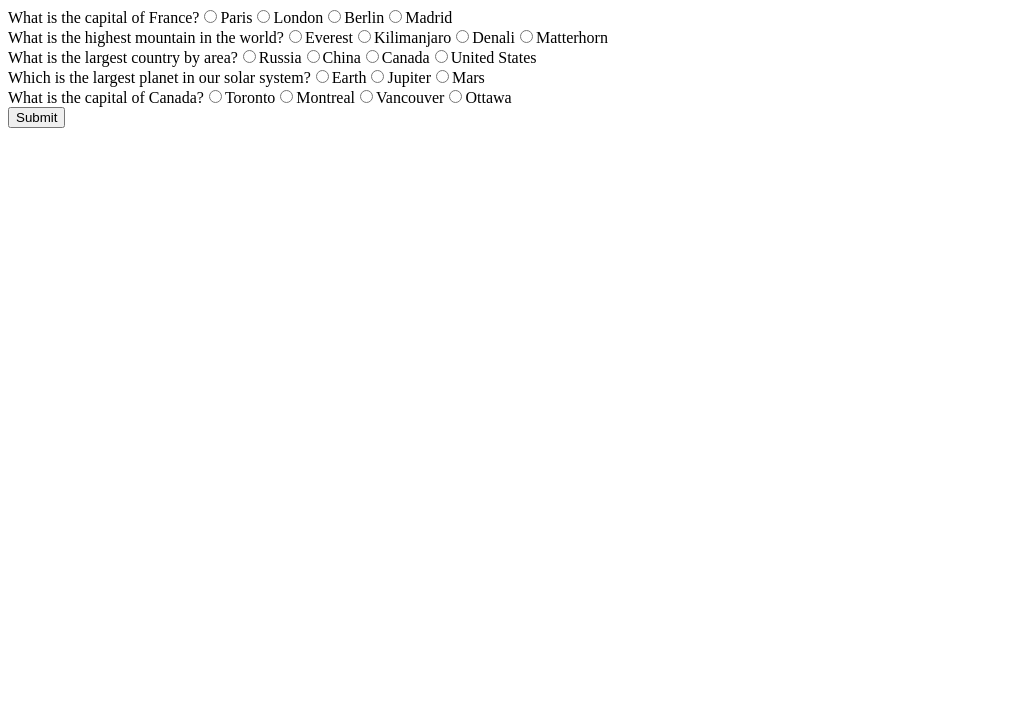
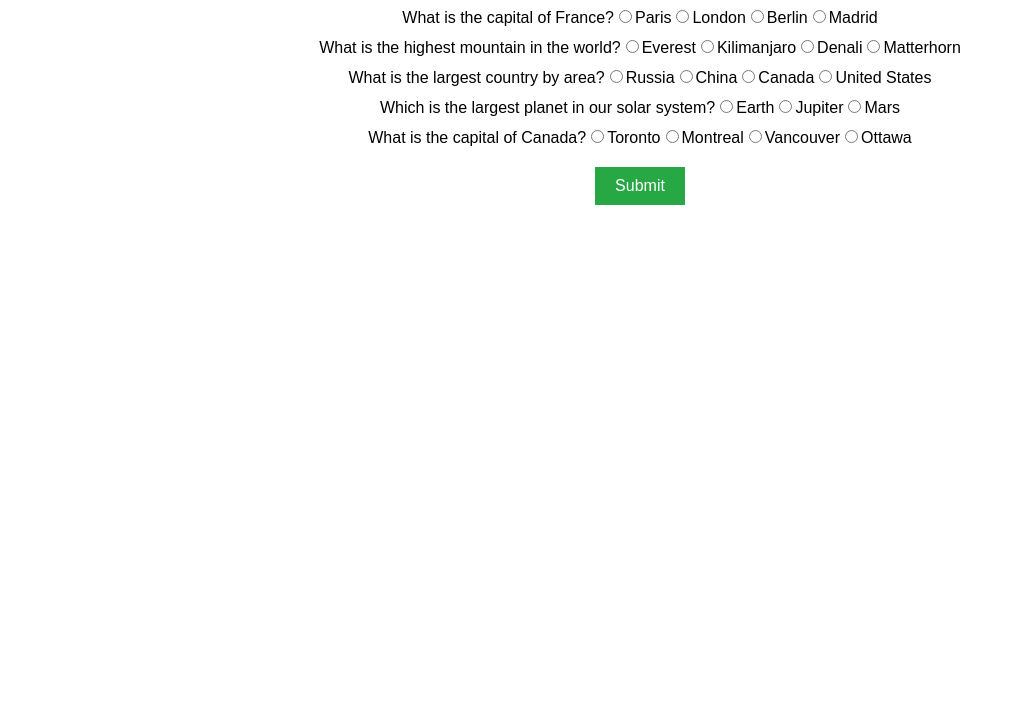
Before and after one commit to acciojob/quiz-with-session-RajeevRoy120, a website: page main.html in a window 1280 px wide. Shown: the part 73-800 px from the top of the page, without its empty margins (0-1015 px from the left). Drawn offline with Linux system fonts and the light colour scheme.

Commit message:
created a submission

```diff
--- a/styles.css
+++ b/styles.css
@@ -1 +1,37 @@
 /*  your css code here. If applicable */
+body {
+    font-family: Arial, sans-serif;
+    margin: 20px;
+    text-align: center;
+}
+
+h1 {
+    color: #333;
+}
+
+#questions {
+    margin-bottom: 20px;
+}
+
+div {
+    margin: 10px 0;
+}
+
+button {
+    background-color: #28a745;
+    color: white;
+    border: none;
+    padding: 10px 20px;
+    font-size: 16px;
+    cursor: pointer;
+}
+
+button:hover {
+    background-color: #218838;
+}
+
+#score {
+    margin-top: 20px;
+    font-size: 18px;
+    font-weight: bold;
+}
```
Also changed, not shown: script.js (+0 -7 lines).
